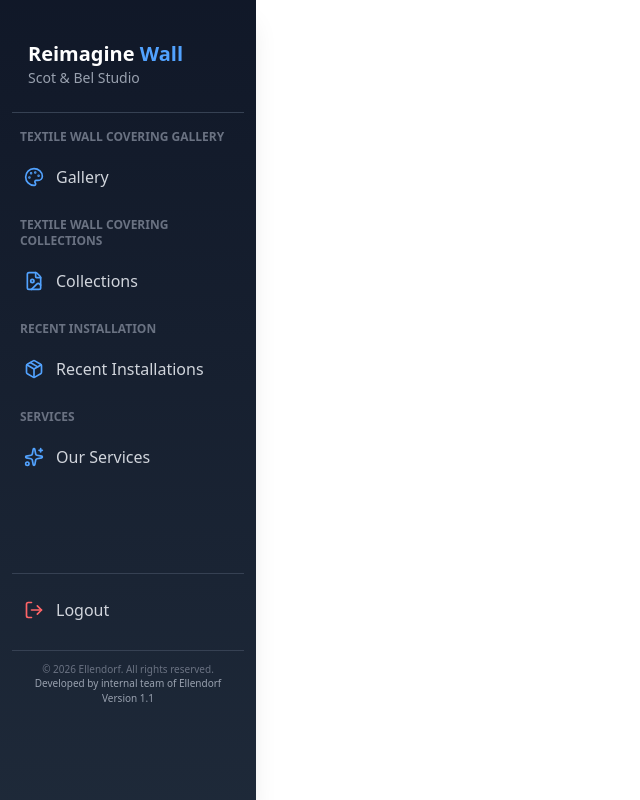
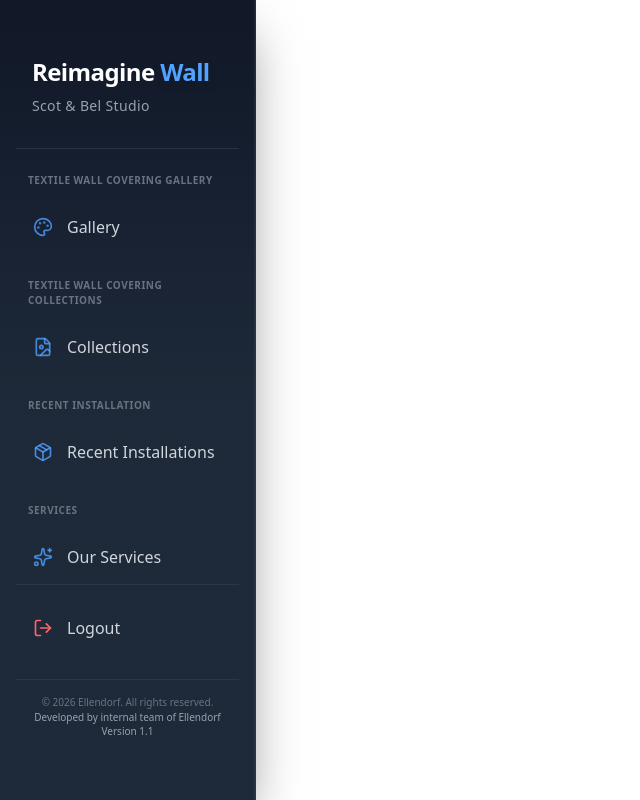
Before and after one commit to shivatex-yarn/ellendorf-wall, a Next.js app: page /sidebar in a window 1280 px wide. Shown: the whole page, without its empty margins (0-640 px from the left). Built offline with nearby package versions, Linux system fonts and the light colour scheme.

Commit message:
fix the sidebar

```diff
--- a/app/sidebar/page.jsx
+++ b/app/sidebar/page.jsx
@@ -142,10 +142,10 @@ export default function Sidebar() {
       {/* Mobile Toggle */}
       <button
         onClick={() => setIsOpen(!isOpen)}
-        className="fixed z-50 top-4 left-4 inline-flex items-center p-2 rounded-lg sm:hidden bg-gray-800 text-white hover:bg-gray-700"
+        className="fixed z-50 top-4 left-4 inline-flex items-center justify-center p-3 rounded-xl sm:hidden bg-gray-800/95 backdrop-blur-md text-white hover:bg-gray-700 transition-all duration-300 shadow-xl hover:shadow-2xl border border-gray-700/50 hover:border-gray-600 hover:scale-105"
         aria-label={isOpen ? 'Close menu' : 'Open menu'}
       >
-        {isOpen ? <X className="w-6 h-6" /> : <Menu className="w-6 h-6" />}
+        {isOpen ? <X className="w-5 h-5" /> : <Menu className="w-5 h-5" />}
       </button>
 
       {/* Mobile Overlay */}
@@ -162,28 +162,32 @@ export default function Sidebar() {
 
       {/* Sidebar */}
       <aside
-        className={`fixed top-0 left-0 z-50 w-64 h-screen transition-transform duration-300 ${
+        className={`fixed top-0 left-0 z-50 w-64 h-screen transition-all duration-500 ease-in-out ${
           isOpen ? 'translate-x-0' : '-translate-x-full sm:translate-x-0'
-        } bg-gradient-to-b from-gray-900 to-gray-800 shadow-xl`}
+        } bg-gradient-to-b from-gray-900 via-gray-800 to-gray-800 shadow-2xl backdrop-blur-xl border-r border-gray-700/50`}
+        style={{
+          boxShadow: '0 25px 50px -12px rgba(0, 0, 0, 0.5), inset -1px 0 0 rgba(255, 255, 255, 0.05)'
+        }}
       >
-        <div className="h-full px-3 py-4 overflow-y-auto flex flex-col">
+        <div className="h-full px-4 py-6 overflow-y-auto flex flex-col scrollbar-thin scrollbar-thumb-gray-700 scrollbar-track-transparent">
           {/* Header */}
-          <div className="px-4 py-6 mb-4 border-b border-gray-700">
-            <h2 className="text-xl font-bold text-white">
-              Reimagine <span className="text-blue-400">Wall</span>
+          <div className="px-4 py-8 mb-6 border-b border-gray-700/60 relative">
+            <div className="absolute inset-0 bg-gradient-to-r from-transparent via-blue-500/5 to-transparent opacity-0 hover:opacity-100 transition-opacity duration-300"></div>
+            <h2 className="text-2xl font-bold text-white tracking-tight relative z-10">
+              Reimagine <span className="text-blue-400 drop-shadow-lg">Wall</span>
             </h2>
-            <p className="text-sm text-gray-400">Scot & Bel Studio</p>
-      </div>
+            <p className="text-sm text-gray-400 mt-2 font-light tracking-wide">Scot & Bel Studio</p>
+          </div>
 
           {/* Menu */}
-          <ul className="space-y-4 flex-1">
+          <ul className="space-y-6 flex-1">
             {sidebarSections.map((section) => (
               <li key={section.title}>
-                <h3 className="text-xs uppercase text-gray-500 font-semibold px-2 mb-2">
+                <h3 className="text-[10px] uppercase text-gray-500 font-semibold px-3 mb-3 tracking-wider letter-spacing-2">
                   {section.title}
                 </h3>
 
-                <ul className="space-y-1">
+                <ul className="space-y-1.5">
                   {section.items.map((item) => {
                     const Icon = item.icon;
                     const active = isActive(item.path);
@@ -192,15 +196,27 @@ export default function Sidebar() {
                       <li key={item.path}>
                         <Link
                           href={item.path}
-                          className={`flex items-center p-3 rounded-lg transition-colors ${
+                          className={`group flex items-center px-4 py-3.5 rounded-xl transition-all duration-300 ease-out relative overflow-hidden ${
                             active
-                              ? 'bg-gray-700 text-white'
-                              : 'text-gray-300 hover:bg-gray-700 hover:text-white'
+                              ? 'bg-gradient-to-r from-gray-700 to-gray-700/90 text-white shadow-lg shadow-gray-900/50 border border-gray-600/30'
+                              : 'text-gray-300 hover:bg-gray-700/60 hover:text-white hover:shadow-md hover:shadow-gray-900/30 border border-transparent hover:border-gray-700/30'
                           }`}
                           onClick={handleLinkClick}
                         >
-                          <Icon className="w-5 h-5 text-blue-400" />
-                          <span className="ml-3">{item.name}</span>
+                          {/* Active indicator */}
+                          {active && (
+                            <div className="absolute left-0 top-0 bottom-0 w-1 bg-blue-400 rounded-r-full shadow-lg shadow-blue-400/50"></div>
+                          )}
+                          {/* Hover effect overlay */}
+                          <div className="absolute inset-0 bg-gradient-to-r from-blue-500/0 via-blue-500/5 to-transparent opacity-0 group-hover:opacity-100 transition-opacity duration-300"></div>
+                          <Icon className={`w-5 h-5 relative z-10 transition-all duration-300 ${
+                            active
+                              ? 'text-blue-400 drop-shadow-lg scale-110'
+                              : 'text-blue-400/80 group-hover:text-blue-400 group-hover:scale-110'
+                          }`} />
+                          <span className={`ml-3.5 relative z-10 font-medium transition-all duration-300 ${
+                            active ? 'text-white' : 'group-hover:text-white'
+                          }`}>{item.name}</span>
                         </Link>
                       </li>
                     );
@@ -211,21 +227,23 @@ export default function Sidebar() {
           </ul>
 
           {/* Logout Button */}
-          <div className="pt-3 mt-auto border-t border-gray-700">
+          <div className="pt-4 mt-auto border-t border-gray-700/60">
             <button
               onClick={() => setShowLogoutModal(true)}
-              className="w-full flex items-center p-3 rounded-lg text-gray-300 hover:bg-gray-700 hover:text-white transition-colors"
+              className="group w-full flex items-center px-4 py-3.5 rounded-xl text-gray-300 hover:bg-gradient-to-r hover:from-red-900/30 hover:to-red-800/20 hover:text-white transition-all duration-300 ease-out relative overflow-hidden border border-transparent hover:border-red-800/30 hover:shadow-lg hover:shadow-red-900/20"
             >
-              <LogOut className="w-5 h-5 text-red-400" />
-              <span className="ml-3">Logout</span>
+              {/* Hover effect overlay */}
+              <div className="absolute inset-0 bg-gradient-to-r from-red-500/0 via-red-500/10 to-transparent opacity-0 group-hover:opacity-100 transition-opacity duration-300"></div>
+              <LogOut className="w-5 h-5 text-red-400 relative z-10 transition-all duration-300 group-hover:scale-110 group-hover:drop-shadow-lg" />
+              <span className="ml-3.5 relative z-10 font-medium transition-all duration-300">Logout</span>
             </button>
 
             {/* Copyright Text */}
-            <div className="mt-4 pt-3 pb-20 border-t border-gray-700">
-              <div className="text-[10px] text-gray-500 text-center leading-tight">
-                <p className="mb-0.5">© {new Date().getFullYear()} Ellendorf. All rights reserved.</p>
-                <p className="mb-0.5 text-gray-400">Developed by internal team of Ellendorf</p>
-                <p className="text-gray-400">Version 1.1</p>
+            <div className="mt-6 pt-4 pb-20 border-t border-gray-700/60">
+              <div className="text-[10px] text-gray-500 text-center leading-tight space-y-0.5">
+                <p className="mb-0.5 font-light">© {new Date().getFullYear()} Ellendorf. All rights reserved.</p>
+                <p className="mb-0.5 text-gray-400 font-light">Developed by internal team of Ellendorf</p>
+                <p className="text-gray-400 font-light">Version 1.1</p>
               </div>
             </div>
           </div>
```
